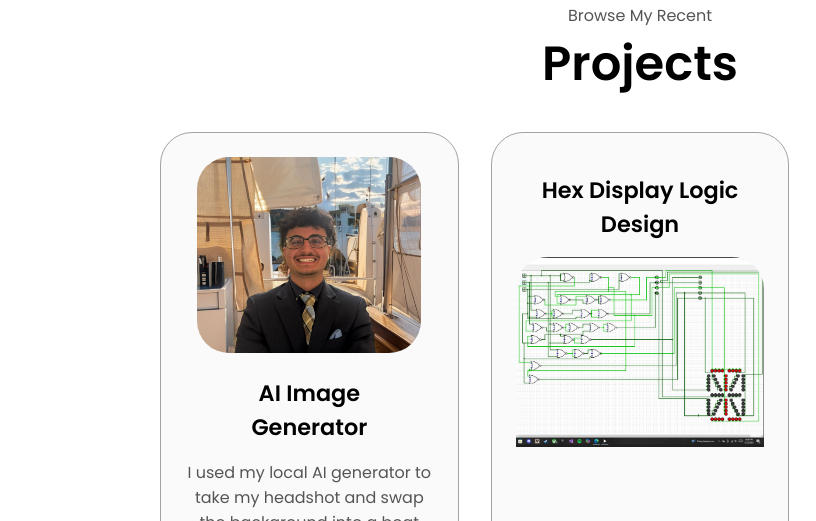
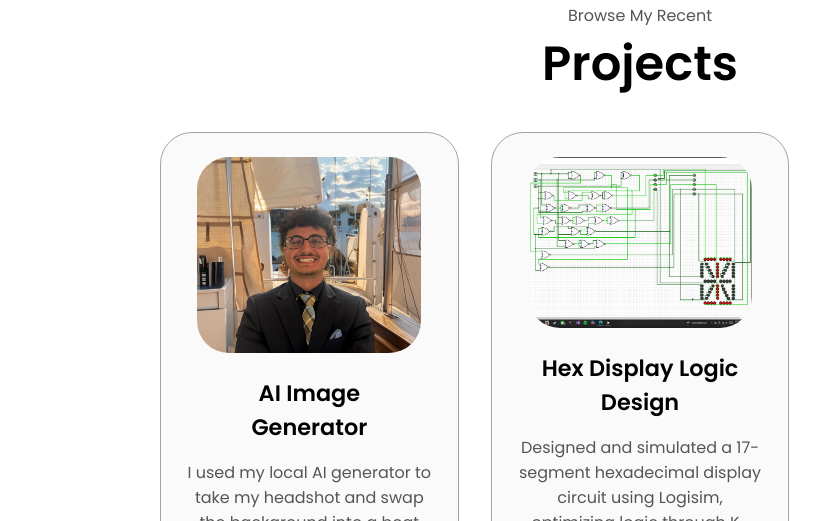
Before and after one commit to JosephH112/myrepo1, a plain HTML site: page index.html in a window 1280 px wide. Shown: the part 2461-2982 px from the top of the page, 0-816 px from the left. Drawn offline with Linux system fonts and the light colour scheme.

Commit message:
Update index.html

```diff
--- a/index.html
+++ b/index.html
@@ -237,10 +237,10 @@ I used my local AI generator to take my headshot and swap the background into a
 
           <div class="details-container color-container">
             <div class="article-container">
-
+                <img src="./images/Logic_Design_Project.png" alt="Project 2" class="project-img" />
             </div>
             <h2 class="experience-sub-title project-title">Hex Display Logic Design</h2>
-            <img src="./images/Logic_Design_Project.png" alt="Hex Project" class="hex-img" />
+
             <p class="project-description">
   Designed and simulated a 17-segment hexadecimal display circuit using Logisim, optimizing logic through K-Maps and NOR/NOR networks. Collaborated with a team to present a fully functional digital system, highlighting the optimization process and live simulation during development.
             </p>
```
